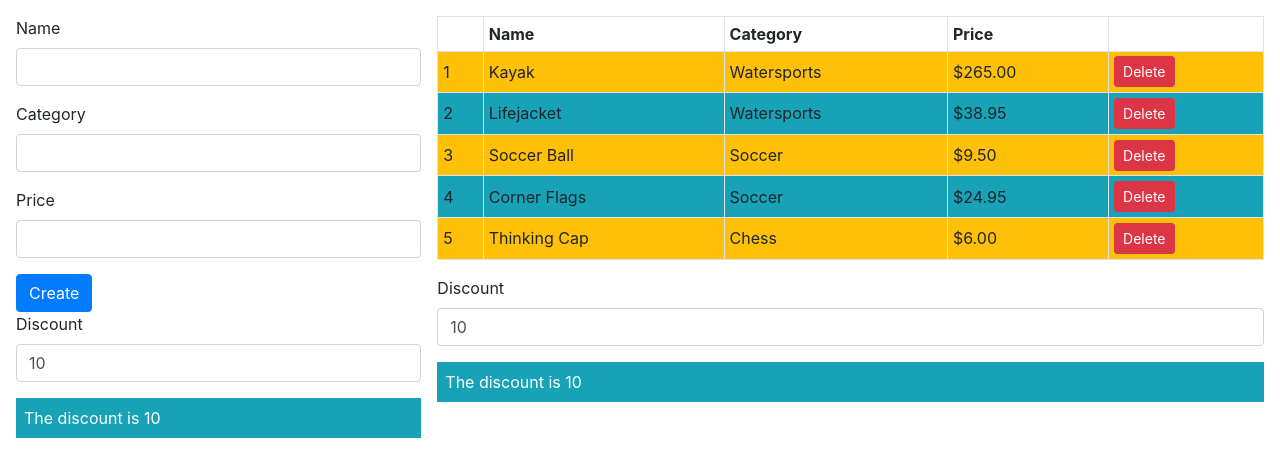
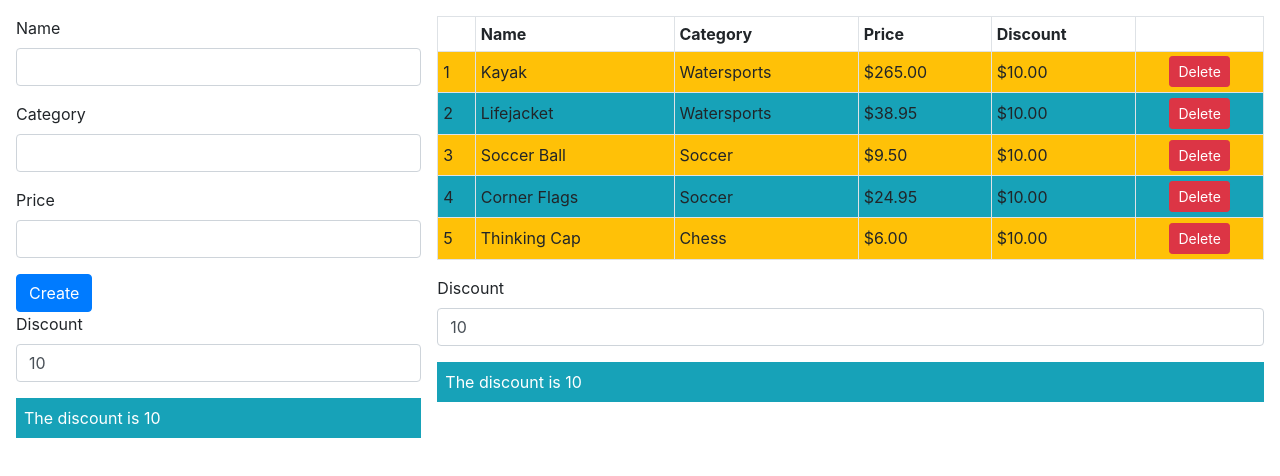
Before and after one commit to rene-copaga/example, an Angular app: page / in a window 1280 px wide. Shown: the top 476 px of the page. Built offline with nearby package versions, Linux system fonts and the light colour scheme.

Commit message:
Declaring Dependencies in Directives

```diff
--- a/src/app/app.module.ts
+++ b/src/app/app.module.ts
@@ -19,6 +19,7 @@ import { PaDiscountDisplayComponent } from './discountDisplay.component';
 import { PaDiscountEditorComponent } from './discountEditor.component';
 import { DiscountService } from './discount.service';
 import { PaDiscountPipe } from './discount.pipe';
+import { PaDiscountAmountDirective } from './discountAmount.directive';
 
 registerLocaleData(localeFr);
 
@@ -38,7 +39,8 @@ registerLocaleData(localeFr);
     PaCategoryFilterPipe,
     PaDiscountDisplayComponent,
     PaDiscountEditorComponent,
-    PaDiscountPipe
+    PaDiscountPipe,
+    PaDiscountAmountDirective
   ],
   imports: [
     BrowserModule,
--- /dev/null
+++ b/src/app/discountAmount.directive.ts
@@ -0,0 +1,43 @@
+import { Directive, HostBinding, Input,
+    SimpleChange, KeyValueDiffer, KeyValueDiffers,
+    ChangeDetectorRef } from "@angular/core";
+import { DiscountService } from "./discount.service";
+
+@Directive({
+    selector: "td[pa-price]",
+    exportAs: "discount"
+})
+export class PaDiscountAmountDirective {
+    private differ: KeyValueDiffer<any, any>;
+
+    constructor(private keyValueDiffers: KeyValueDiffers,
+        private changeDetector: ChangeDetectorRef,
+        private discount: DiscountService) { }
+
+    @Input("pa-price")
+    originalPrice: number;
+
+    discountAmount: number;
+
+    ngOnInit() {
+        this.differ =
+            this.keyValueDiffers.find(this.discount).create();
+    }
+
+    ngOnChanges(changes: { [property: string]: SimpleChange }) {
+        if (changes["originalPrice"] != null) {
+            this.updateValue();
+        }
+    }
+
+    ngDoCheck() {
+        if (this.differ.diff(this.discount) != null) {
+            this.updateValue();
+        }
+    }
+
+    private updateValue() {
+        this.discountAmount = this.originalPrice
+            - this.discount.applyDiscount(this.originalPrice);
+    }
+}
--- a/src/app/productTable.component.html
+++ b/src/app/productTable.component.html
@@ -1,5 +1,8 @@
 <table class="table table-sm table-bordered table-striped">
-    <tr><th></th><th>Name</th><th>Category</th><th>Price</th><th></th></tr>
+    <tr>
+        <th></th><th>Name</th><th>Category</th><th>Price</th>
+        <th>Discount</th><th></th>
+    </tr>
     <tr *paFor="let item of getProducts(); let i = index;
             let odd = odd; let even = even" [class.bg-info]="odd"
             [class.bg-warning]="even">
@@ -9,7 +12,11 @@
         <td style="vertical-align:middle">
             {{item.price | discount | currency:"USD":"symbol" }}
         </td>
-        <td class="text-xs-center">
+        <td style="vertical-align:middle" [pa-price]="item.price"
+                #discount="discount">
+            {{ discount.discountAmount | currency:"USD":"symbol" }}
+        </td>
+        <td class="text-center">
             <button class="btn btn-danger btn-sm" (click)="deleteProduct(item.id)">
                 Delete
             </button>
```
